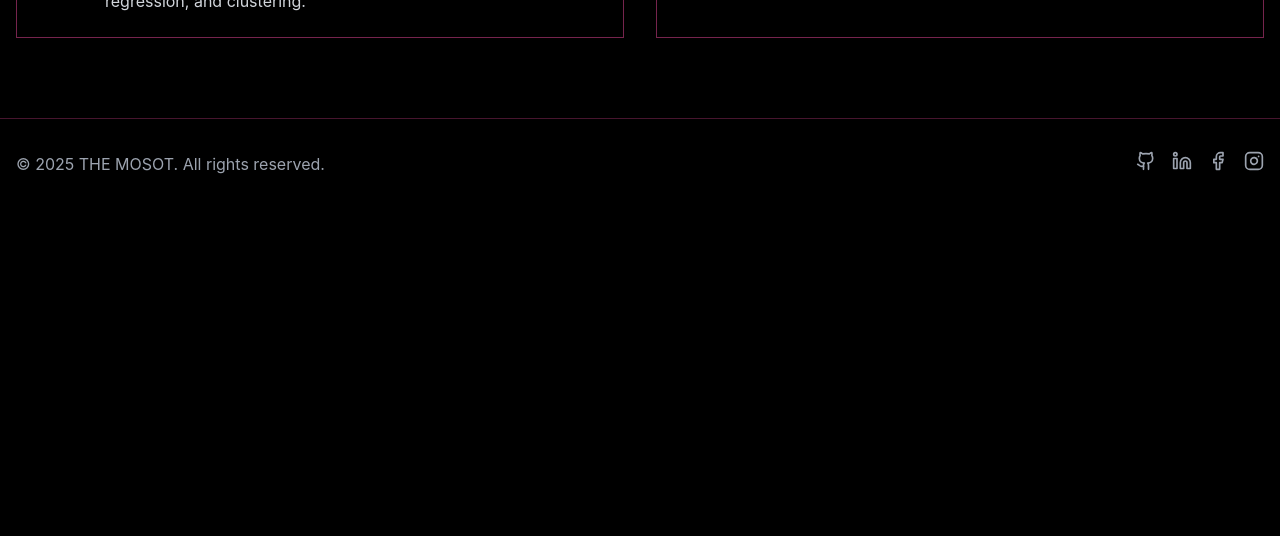
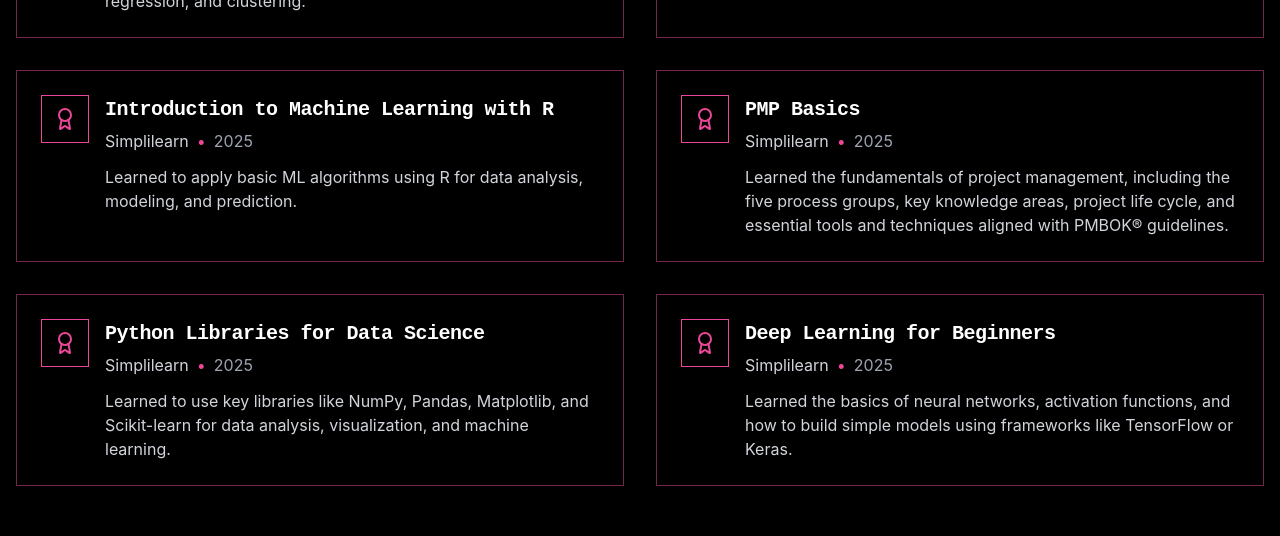
Before and after one commit to jedinsama/mosot-project, a React (Vite) app: page /certificates in a window 1280 px wide. Shown: the part 737-1273 px from the top of the page. Before the commit the page ends 946 px from the top, so only its background shows below. Built offline with nearby package versions, Linux system fonts and the light colour scheme.

Commit message:
Certifacte changes: Update + Added

```diff
--- a/src/App.jsx
+++ b/src/App.jsx
@@ -12,6 +12,7 @@ import ProjectsPage from "./pages/ProjectsPage"
 import CertificatesPage from "./pages/CertificatesPage"
 import ContactPage from "./pages/ContactPage"
 import BlogPage from "./pages/BlogPage"
+import MusicPlayer from "./components/MusicPlayer"
 import "./styles/main.css"
 
 function App() {
@@ -39,6 +40,7 @@ function App() {
       </AnimatePresence>
 
       <Footer />
+      <MusicPlayer />
     </main>
   )
 }
--- a/src/components/CertificateCard.jsx
+++ b/src/components/CertificateCard.jsx
@@ -3,9 +3,12 @@
 import { Award } from "lucide-react"
 import { motion } from "framer-motion"
 
-function CertificateCard({ title, issuer, date, description }) {
+function CertificateCard({ title, issuer, date, description, url }) {
   return (
-    <motion.div
+    <motion.a
+      href={url}
+      target="_blank"
+      rel="noopener noreferrer"
       className="certificate-card"
       initial={{ opacity: 0, y: 20 }}
       whileInView={{ opacity: 1, y: 0 }}
@@ -31,7 +34,7 @@ function CertificateCard({ title, issuer, date, description }) {
           <p className="certificate-description">{description}</p>
         </div>
       </div>
-    </motion.div>
+    </motion.a>
   )
 }
 
--- a/src/pages/CertificatesPage.jsx
+++ b/src/pages/CertificatesPage.jsx
@@ -22,38 +22,72 @@ function CertificatesPage() {
               title="Microsoft Copilot Studio"
               issuer="Simplilearn"
               date="2025"
-              description="Learned to build and customize AI-powered copilots using Microsoft’s low-code tools."
+              description="Learned to build and customize AI-powered copilots using Microsoft's low-code tools."
+              url="https://certificates.simplicdn.net/share/8195573_85560111744736114793.pdf"
             />
             <CertificateCard
               title="Generative AI For Beginners"
               issuer="Simplilearn"
               date="2025"
               description="Gained foundational knowledge of generative AI concepts and tools."
+              url="https://certificates.simplicdn.net/share/8207145_85560111744957384874.pdf"
             />
             <CertificateCard
               title="Introduction to Cloud Security"
               issuer="Simplilearn"
               date="2025"
               description="Covered basic cloud security principles, threats, and best practices."
+              url="https://certificates.simplicdn.net/share/8216676_85560111745137136156.pdf"
             />
             <CertificateCard
               title="AI ML Projects"
               issuer="Simplilearn"
               date="2025"
               description="Applied machine learning and AI concepts through hands-on projects."
+              url="http://certificates.simplicdn.net/share/8253797_85560111746513538127.pdf"
             />
-                        <CertificateCard
+            <CertificateCard
               title="Introduction to Supervised and Unsupervised Machine Learning"
               issuer="Simplilearn"
               date="2025"
               description="Explored core ML techniques, including classification, regression, and clustering."
+              url="https://certificates.simplicdn.net/share/8247242_85560111746513628568.pdf"
             />
-                        <CertificateCard
+            <CertificateCard
               title="GitHub Copilot Fundamentals"
               issuer="Simplilearn"
               date="2025"
               description="Learned to use GitHub Copilot for code suggestions and development efficiency."
+              url="https://certificates.simplicdn.net/share/8201514_85560111744864739430.pdf"
             />
+            <CertificateCard
+              title="Introduction to Machine Learning with R"
+              issuer="Simplilearn"
+              date="2025"
+              description="Learned to apply basic ML algorithms using R for data analysis, modeling, and prediction."
+              url="https://certificates.simplicdn.net/share/8236316_85560111746513899487.pdf"
+            />
+            <CertificateCard
+            title="PMP Basics"
+            issuer="Simplilearn"
+            date="2025"
+            description="Learned the fundamentals of project management, including the five process groups, key knowledge areas, project life cycle, and essential tools and techniques aligned with PMBOK® guidelines."
+            url="https://certificates.simplicdn.net/share/8262067_85560111746514069446.pdf"
+             />
+            <CertificateCard
+          title="Python Libraries for Data Science"
+          issuer="Simplilearn"
+          date="2025"
+          description="Learned to use key libraries like NumPy, Pandas, Matplotlib, and Scikit-learn for data analysis, visualization, and machine learning."
+          url="https://certificates.simplicdn.net/share/8303125_85560111746514229642.pdf"
+        />
+             <CertificateCard
+        title="Deep Learning for Beginners"
+        issuer="Simplilearn"
+        date="2025"
+        description="Learned the basics of neural networks, activation functions, and how to build simple models using frameworks like TensorFlow or Keras."
+        url="https://certificates.simplicdn.net/share/8296324_85560111746514475546.pdf"
+      />
           </div>
         </div>
       </section>
```
